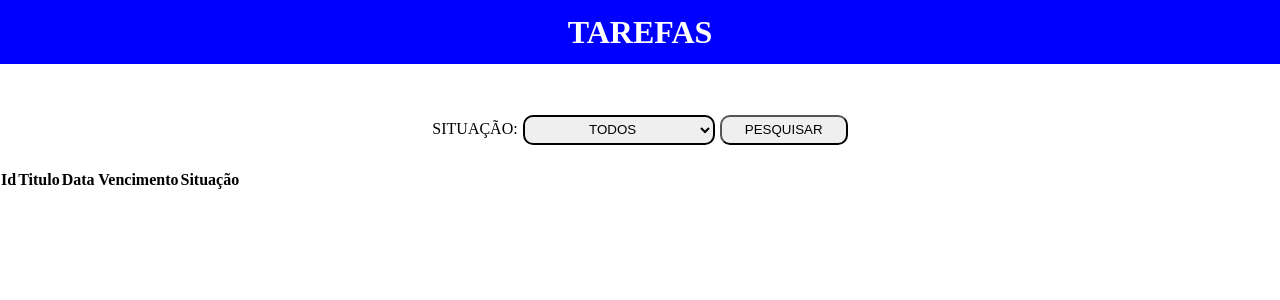
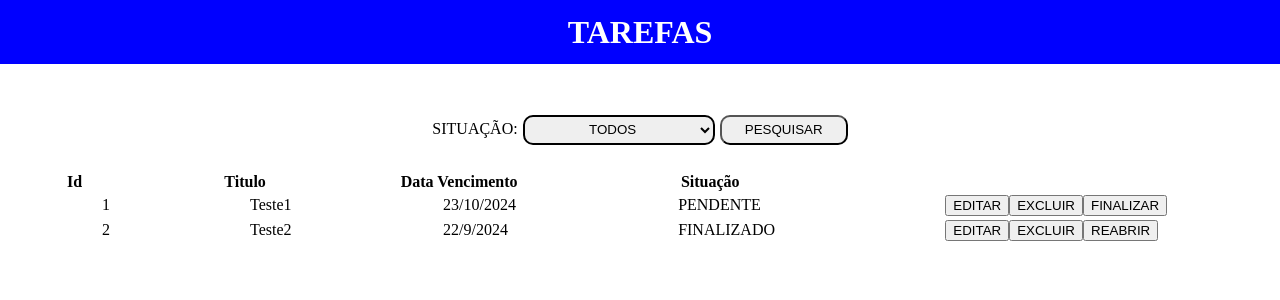
Before and after one commit to CastilhoLeo/front-tarefas, a React (Vite) app in the folder web-tarefas/front-tarefas/: page / in a window 1280 px wide. Shown: the top 300 px of the page. Built offline with nearby package versions, Linux system fonts and the light colour scheme.

Commit message:
Ajustando tabela

```diff
--- a/web-tarefas/front-tarefas/src/App.jsx
+++ b/web-tarefas/front-tarefas/src/App.jsx
@@ -7,12 +7,17 @@ import TabelaTarefas from './components/TabelaTarefas'
 
 function App() {
 
+  const tarefas = [
+    {id:1, titulo:"Teste1", dataVencimento:"23/10/2024", situacao:"PENDENTE"},
+    {id:2, titulo:"Teste2", dataVencimento:"22/9/2024", situacao:"FINALIZADO"}
+  ]
+
   return (
 
       <div className='App'>
         <Header/>
         <Pesquisa/>
-        <TabelaTarefas/>
+        <TabelaTarefas tarefas={tarefas} />
       </div>
 
 
--- a/web-tarefas/front-tarefas/src/components/TabelaTarefas.css
+++ b/web-tarefas/front-tarefas/src/components/TabelaTarefas.css
@@ -0,0 +1,16 @@
+.tabelaTarefas{
+   width:100%;
+}
+
+.tabelaTarefas tr{
+    align-items: center;
+    align-content: center;
+}
+.tabelaTarefas th {
+    padding-left: 0;
+}
+
+.tabelaTarefas td {
+    padding-left: 100px;
+
+}
--- a/web-tarefas/front-tarefas/src/components/TabelaTarefas.jsx
+++ b/web-tarefas/front-tarefas/src/components/TabelaTarefas.jsx
@@ -1,15 +1,30 @@
 import React from 'react'
+import './TabelaTarefas.css'
 
-const TabelaTarefas = ()=>{
+const TabelaTarefas = (props)=>{
     return(
-        <div>
+        <table className='tabelaTarefas'>
             <tr>
                 <th>Id</th>
                 <th>Titulo</th>
                 <th>Data Vencimento</th>
                 <th>Situação</th>
             </tr>
-        </div>
+
+
+                {props.tarefas.map((t)=>(<tr>
+                    <td>{t.id}</td>
+                    <td>{t.titulo}</td>
+                    <td>{t.dataVencimento}</td>
+                    <td>{t.situacao}</td>
+                    <td>
+                        <button>EDITAR</button>
+                        <button>EXCLUIR</button>
+                        <button>{t.situacao === "PENDENTE"? "FINALIZAR":"REABRIR"}</button>
+                    </td>
+                </tr>))}
+
+        </table>
     )
 }
 
```
